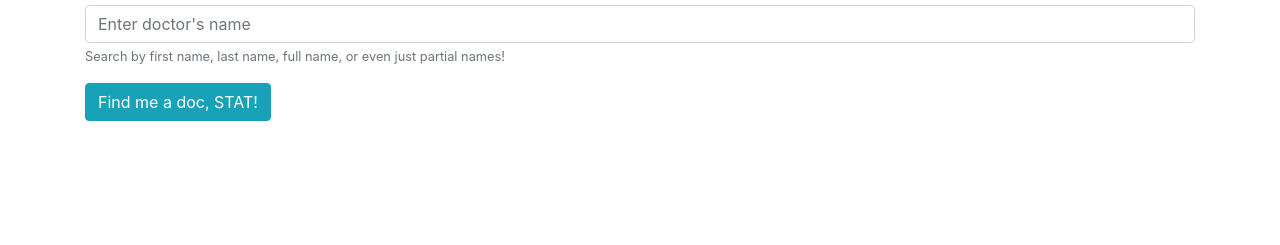
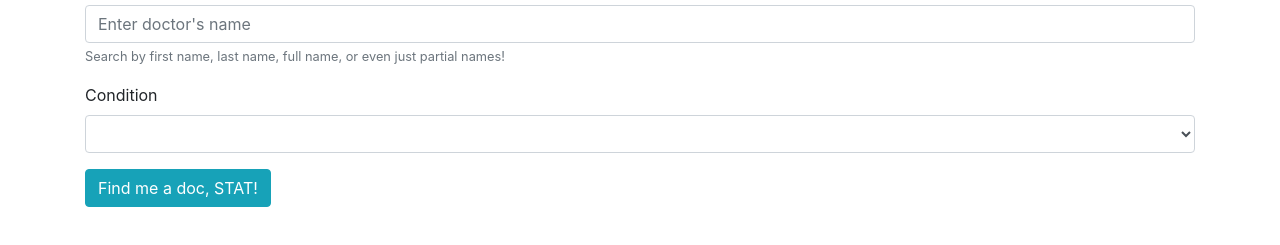
Before and after one commit to ellymaimon/whats-up-doc, a website built with webpack: page src/index.html in a window 1280 px wide. Shown: the part 129-374 px from the top of the page. Built offline with nearby package versions, Linux system fonts and the light colour scheme.

Commit message:
Update index to account for new form with conditions

```diff
--- a/src/index.html
+++ b/src/index.html
@@ -12,6 +12,12 @@
         <label for="name">Doctor's Name</label>
         <input class="form-control" id="doctor-name" placeholder="Enter doctor's name">
         <small id="doctor-help" class="form-text text-muted">Search by first name, last name, full name, or even just partial names!</small>
+      </div>
+      <div class="form-group">
+        <label for="condition-select">Condition</label>
+        <select class="form-control" id="condition-select">
+          <!-- Condition options populate here from API -->
+        </select>
       </div>
       <button type="submit" class="btn btn-info">Find me a doc, STAT!</button>
     </form>
```
